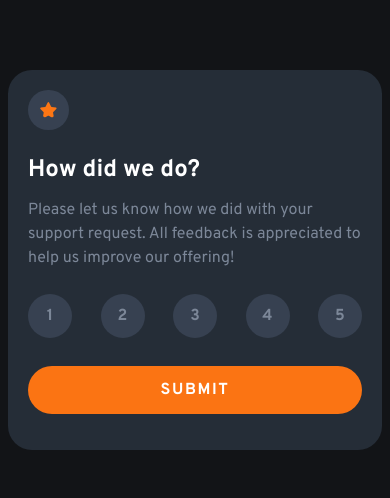
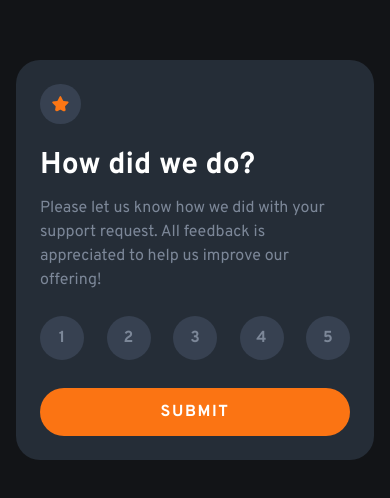
Before and after one commit to augustomoscardo/intro-rating-component, a React (Vite) app: page / in a window 390 px wide. Shown: the part 162-660 px from the top of the page. Built offline with nearby package versions, Linux system fonts and the light colour scheme.

Commit message:
Improve mobile design

```diff
--- a/src/App.tsx
+++ b/src/App.tsx
@@ -13,10 +13,11 @@ function App() {
 
   return (
     <RatingProvider>
-      <div className="sm:max-w-[375px] max-w-[1440px] p-2 mx-auto my-0 h-screen flex justify-center items-center">
+      <div className="sm:max-w-[375px] max-w-[1440px] p-4 mx-auto my-0 h-screen flex justify-center items-center">
         {isSubmitted ? <ThankYou /> : <Rate handleSubmit={handleSubmit} />}
       </div>
       <Toaster />
+      <div></div>
     </RatingProvider>
   );
 }
--- a/src/components/Rate.tsx
+++ b/src/components/Rate.tsx
@@ -10,7 +10,7 @@ export function Rate({ handleSubmit }: RateProps) {
   const { rating, handleSelectRating } = useRating();
 
   return (
-    <div className="bg-blue-800 sm:max-w-[360px] max-w-[400px] h-[380px] w-full flex flex-col items-start p-5 rounded-3xl">
+    <div className="bg-blue-800 sm:max-w-[360px] max-w-[400px] h-[400px] w-full flex flex-col items-start sm:p-7 p-6 rounded-3xl">
       <img
         className=" p-3 bg-gray-700 rounded-full sm:mb-4 mb-6 sm:mt-3"
         src="/img/icon-star.svg"
@@ -18,10 +18,10 @@ export function Rate({ handleSubmit }: RateProps) {
       />
 
       <div>
-        <h3 className="text-gray-100 text-2xl font-bold mb-3">
+        <h3 className="text-gray-100 text-3xl font-bold mb-3">
           How did we do?
         </h3>
-        <p className="text-gray-400">
+        <p className="text-gray-400 sm:text-sm">
           Please let us know how we did with your support request. All feedback
           is appreciated to help us improve our offering!
         </p>
--- a/src/components/ThankYou.tsx
+++ b/src/components/ThankYou.tsx
@@ -5,7 +5,7 @@ export function ThankYou() {
   const { rating } = useRating();
 
   return (
-    <div className="bg-blue-800 sm:max-w-[360px] max-w-[400px] w-full h-[380px] flex flex-col items-center pt-8 px-5 rounded-3xl">
+    <div className="bg-blue-800 sm:max-w-[360px] max-w-[400px] w-full h-[400px] flex flex-col items-center px-5 rounded-3xl">
       <ThankYouIcon />
 
       <div className="text-orange-800 bg-gray-700 rounded-full px-3 py-1 mt-8">
@@ -14,7 +14,7 @@ export function ThankYou() {
 
       <h3 className="text-gray-100 text-2xl font-bold mb-3 mt-7">Thank you!</h3>
 
-      <p className="text-gray-400 text-center">
+      <p className="text-gray-400 text-center sm:text-sm">
         We appreciate you taking the time to give a rating. If you ever need
         more support, don't hesitate to get in touch!
       </p>
--- a/src/components/icons/ThankYou.tsx
+++ b/src/components/icons/ThankYou.tsx
@@ -1,6 +1,11 @@
 export const ThankYouIcon = () => {
   return (
-    <svg xmlns="http://www.w3.org/2000/svg" width="162" height="108">
+    <svg
+      xmlns="http://www.w3.org/2000/svg"
+      width="162"
+      height="108"
+      className="mt-10"
+    >
       <g fill="none">
         <path
           fill="#E6E6E6"
```
